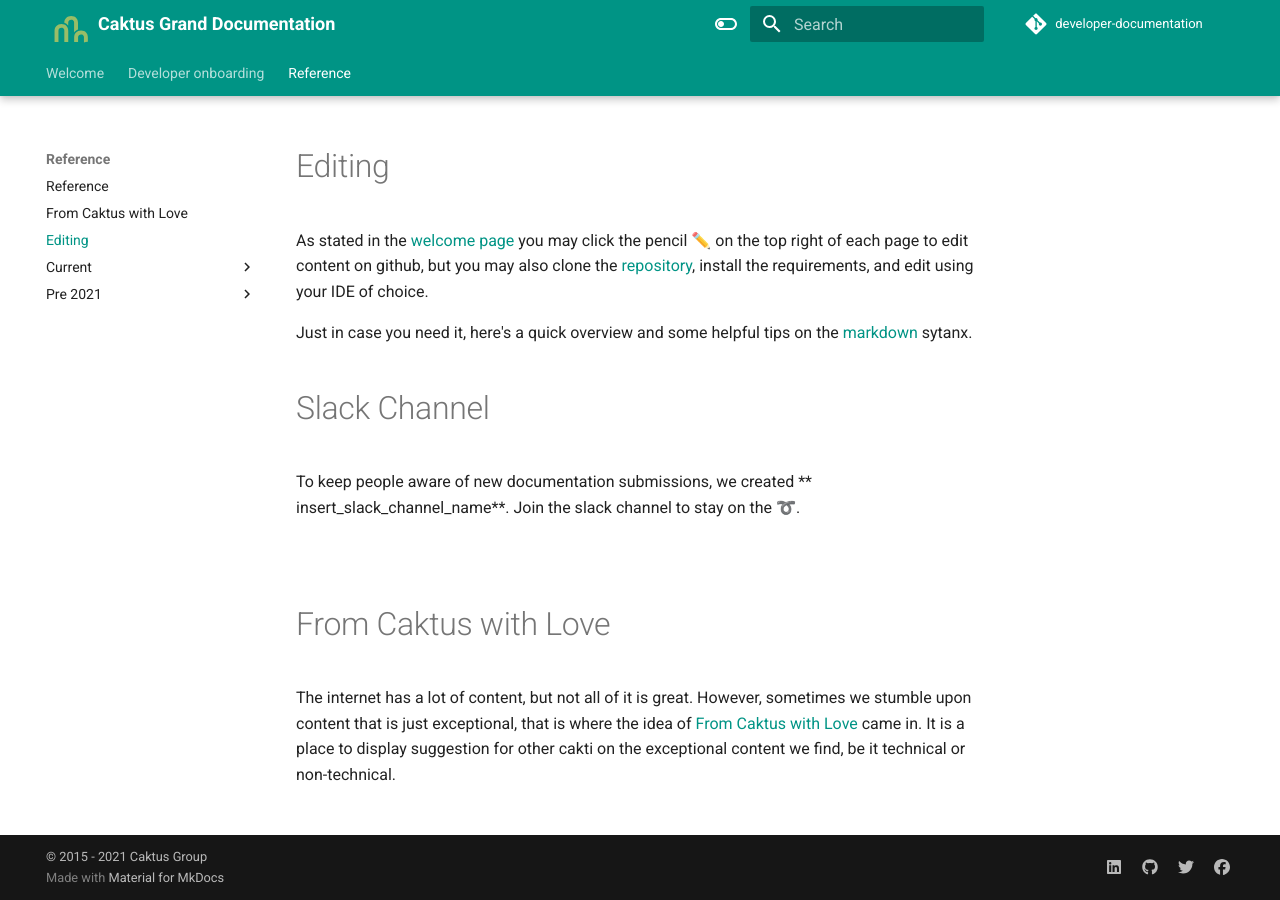
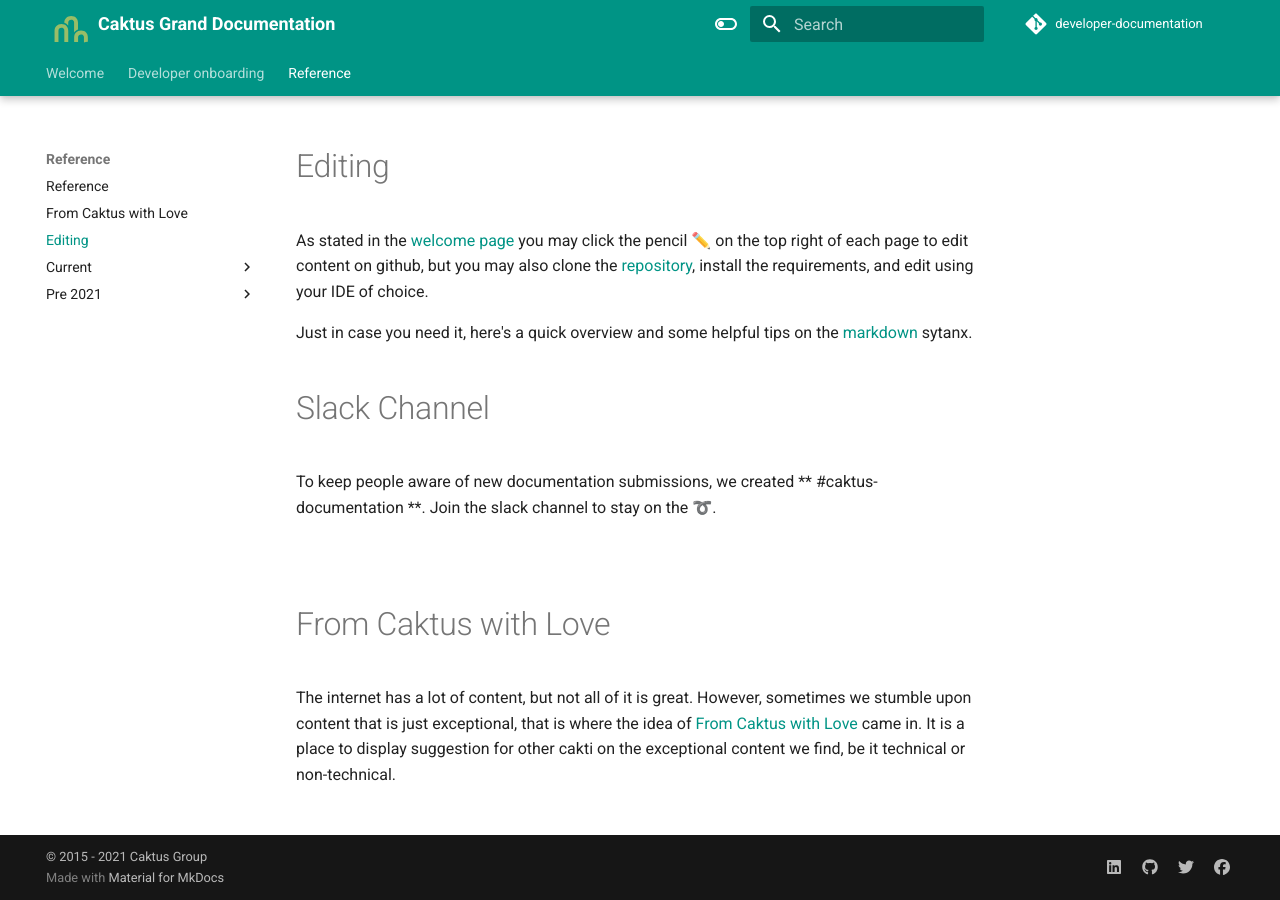
Before and after one commit to caktus/guidebook, an MkDocs documentation site: the page built from docs/reference/info.md, in a window 1280 px wide. Built offline with MkDocs 1.6.1 and Material for MkDocs 9.7.7, drawn with Linux system fonts in a browser that asks for light colours; comment, search, counter and statistics services are not loaded.

Commit message:
Update info.md

```diff
--- a/docs/reference/info.md
+++ b/docs/reference/info.md
@@ -5,7 +5,7 @@ Just in case you need it, here's a quick overview and some helpful tips on the [
 <br><br>
 
 # Slack Channel
-To keep people aware of new documentation submissions, we created ** insert_slack_channel_name**. Join the slack channel to stay on the ➰.
+To keep people aware of new documentation submissions, we created ** #caktus-documentation **. Join the slack channel to stay on the ➰.
 
 <br><br>
 # From Caktus with Love
```
